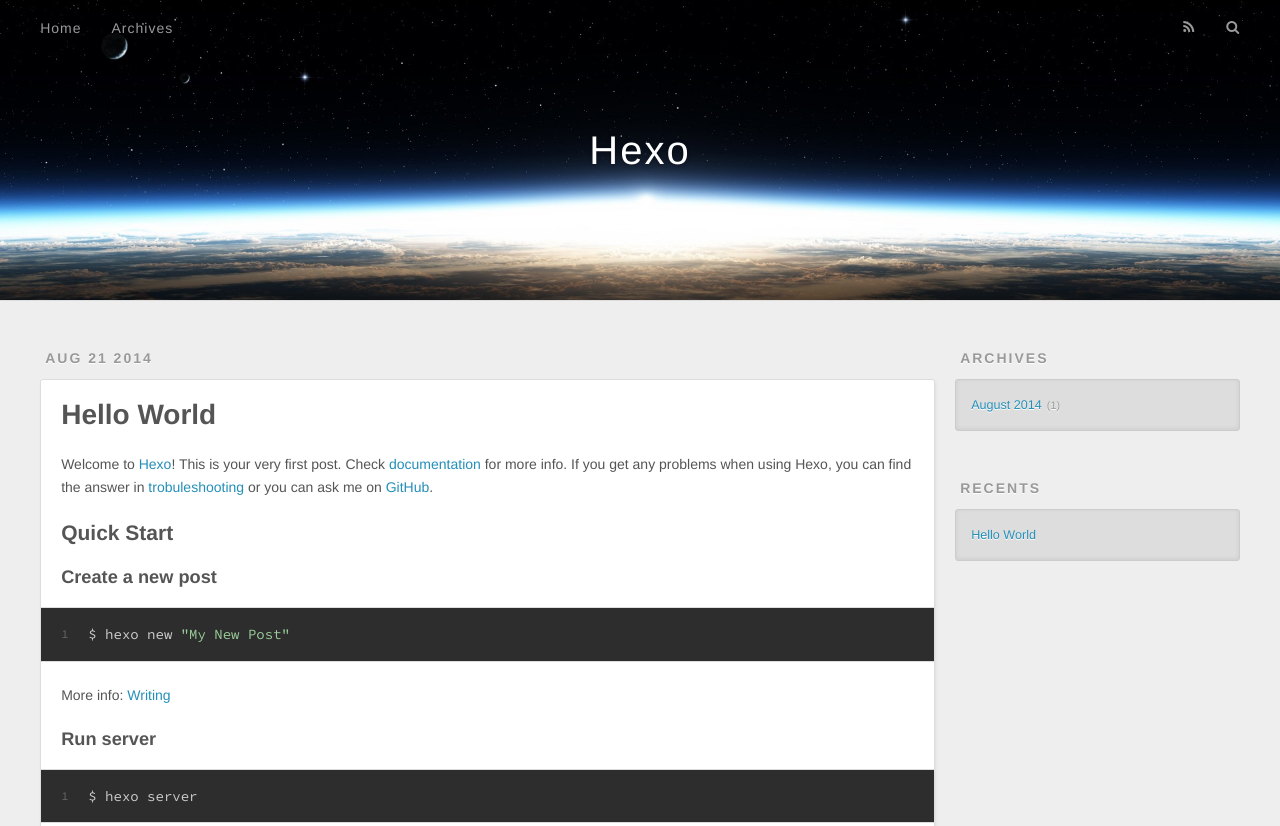
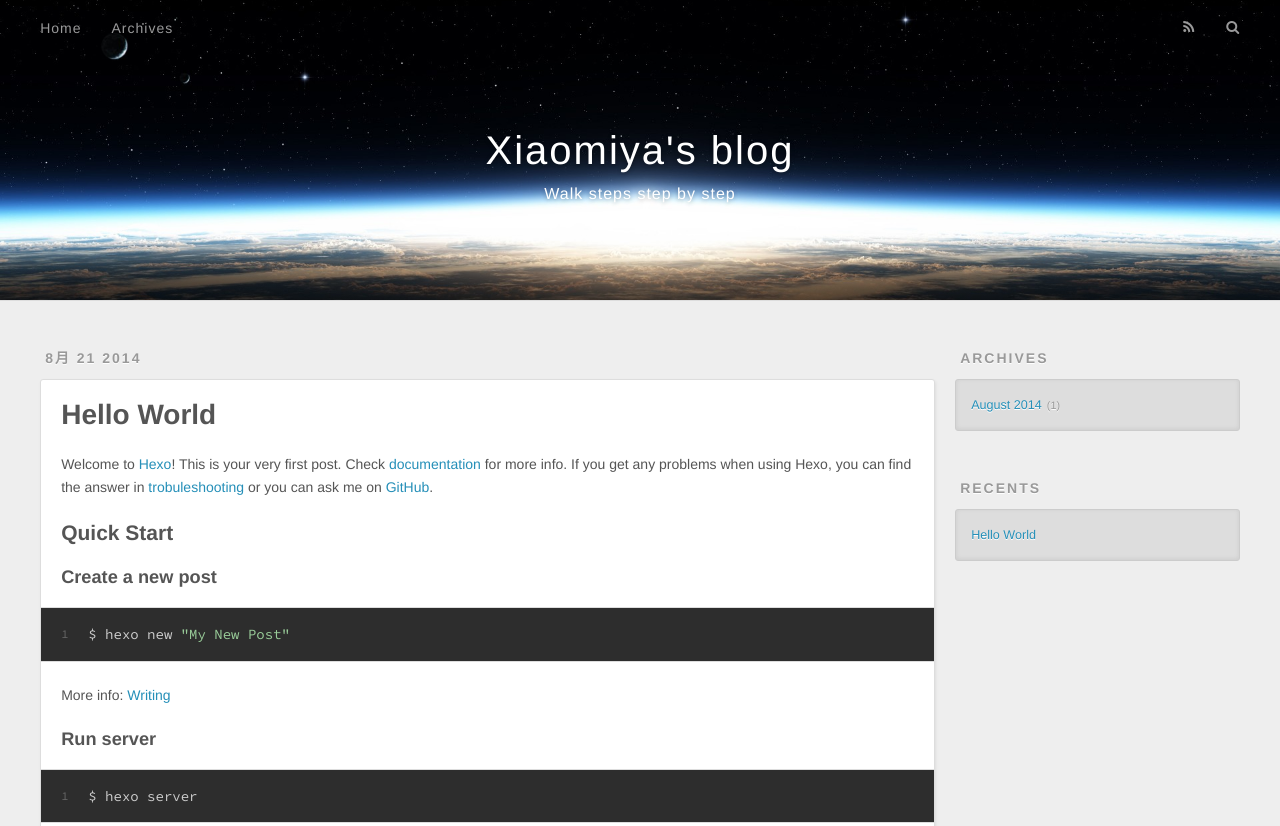
Before and after one commit to xiaomiya/xiaomiya.github.com, a plain HTML site: page archives/2014/08/index.html in a window 1280 px wide. Shown: the top 826 px of the page. Drawn offline with nearby package versions, Linux system fonts and the light colour scheme.

Commit message:
Site updated: 2014-08-21 15:45:04

```diff
--- a/archives/2014/08/index.html
+++ b/archives/2014/08/index.html
@@ -3,20 +3,20 @@
 <head>
   <meta charset="utf-8">
 
-  <title>Archives: 2014/8 | Hexo</title>
+  <title>Archives: 2014/8 | Xiaomiya&#39;s blog</title>
   <meta name="viewport" content="width=device-width, initial-scale=1, maximum-scale=1">
-  <meta name="description">
+  <meta name="description" content="Walk steps step by step">
 <meta property="og:type" content="website">
-<meta property="og:title" content="Hexo">
+<meta property="og:title" content="Xiaomiya's blog">
 <meta property="og:url" content="http://yoursite.com/archives/2014/08/">
-<meta property="og:site_name" content="Hexo">
-<meta property="og:description">
+<meta property="og:site_name" content="Xiaomiya's blog">
+<meta property="og:description" content="Walk steps step by step">
 <meta name="twitter:card" content="summary">
-<meta name="twitter:title" content="Hexo">
-<meta name="twitter:description">
+<meta name="twitter:title" content="Xiaomiya's blog">
+<meta name="twitter:description" content="Walk steps step by step">
 
 
-    <link rel="alternative" href="/atom.xml" title="Hexo" type="application/atom+xml">
+    <link rel="alternative" href="/atom.xml" title="Xiaomiya&#39;s blog" type="application/atom+xml">
 
 
     <link rel="icon" href="/favicon.png">
@@ -34,8 +34,12 @@
   <div id="header-outer" class="outer">
     <div id="header-title" class="inner">
       <h1 id="logo-wrap">
-        <a href="/" id="logo">Hexo</a>
+        <a href="/" id="logo">Xiaomiya&#39;s blog</a>
       </h1>
+
+        <h2 id="subtitle-wrap">
+          <a href="/" id="subtitle">Walk steps step by step</a>
+        </h2>
 
     </div>
     <div id="header-inner" class="inner">
@@ -65,7 +69,7 @@
     <article id="post-hello-world" class="article article-type-post" itemscope itemprop="blogPost">
   <div class="article-meta">
     <a href="/2014/08/21/hello-world/" class="article-date">
-  <time datetime="2014-08-21T01:50:21.000Z" itemprop="datePublished">Aug 21 2014</time>
+  <time datetime="2014-08-21T01:50:21.000Z" itemprop="datePublished">8月 21 2014</time>
 </a>
 
   </div>
@@ -158,7 +162,7 @@
 
   <div class="outer">
     <div id="footer-info" class="inner">
-      &copy; 2014 John Doe<br>
+      &copy; 2014 Xiaomiya<br>
       Powered by <a href="http://hexo.io/" target="_blank">Hexo</a>
     </div>
   </div>
```
Also changed, not shown: 2014/08/21/hello-world/index.html (+10 -6 lines), archives/2014/index.html (+15 -11 lines), archives/index.html (+15 -11 lines), index.html (+15 -11 lines).
